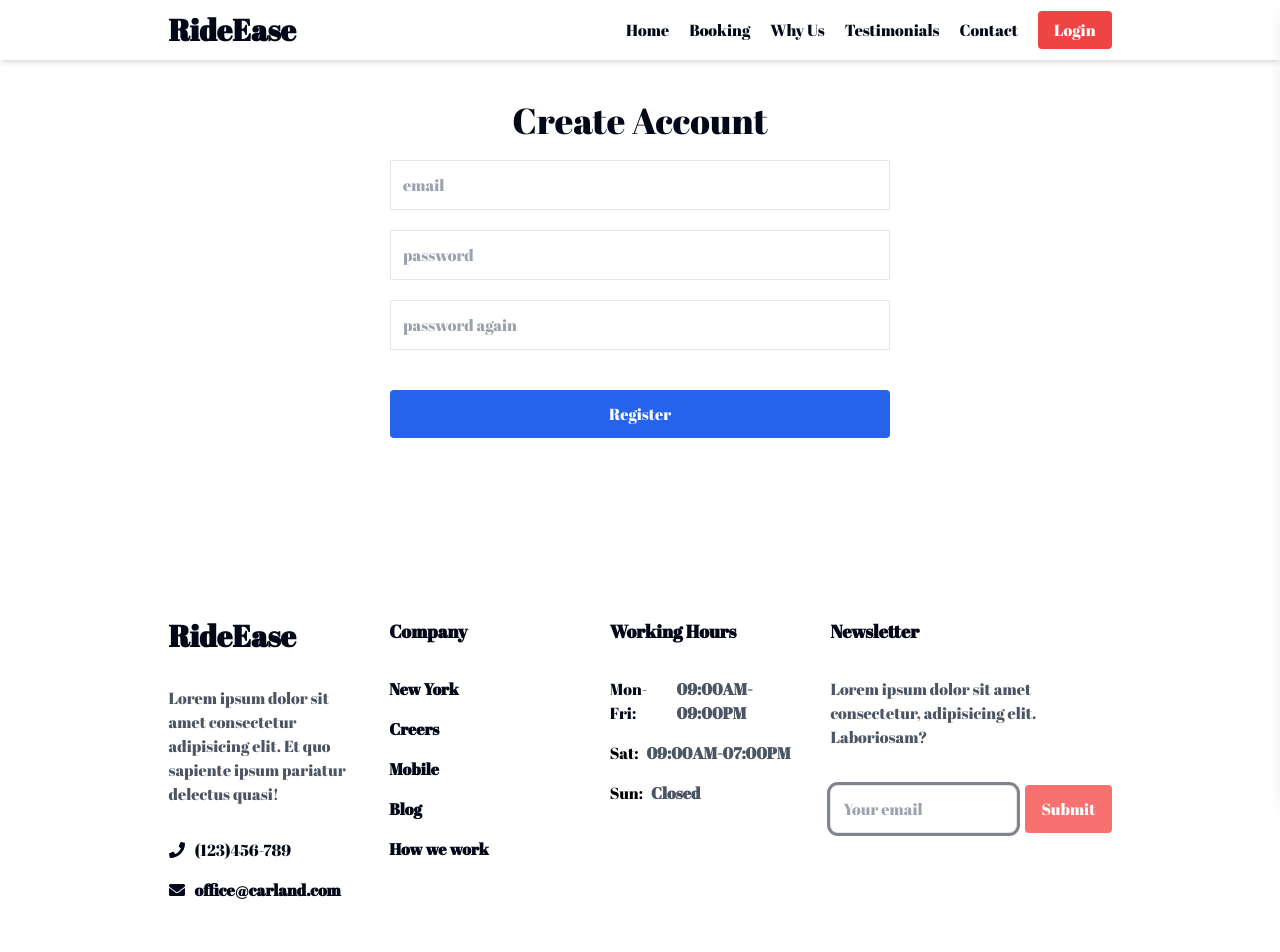
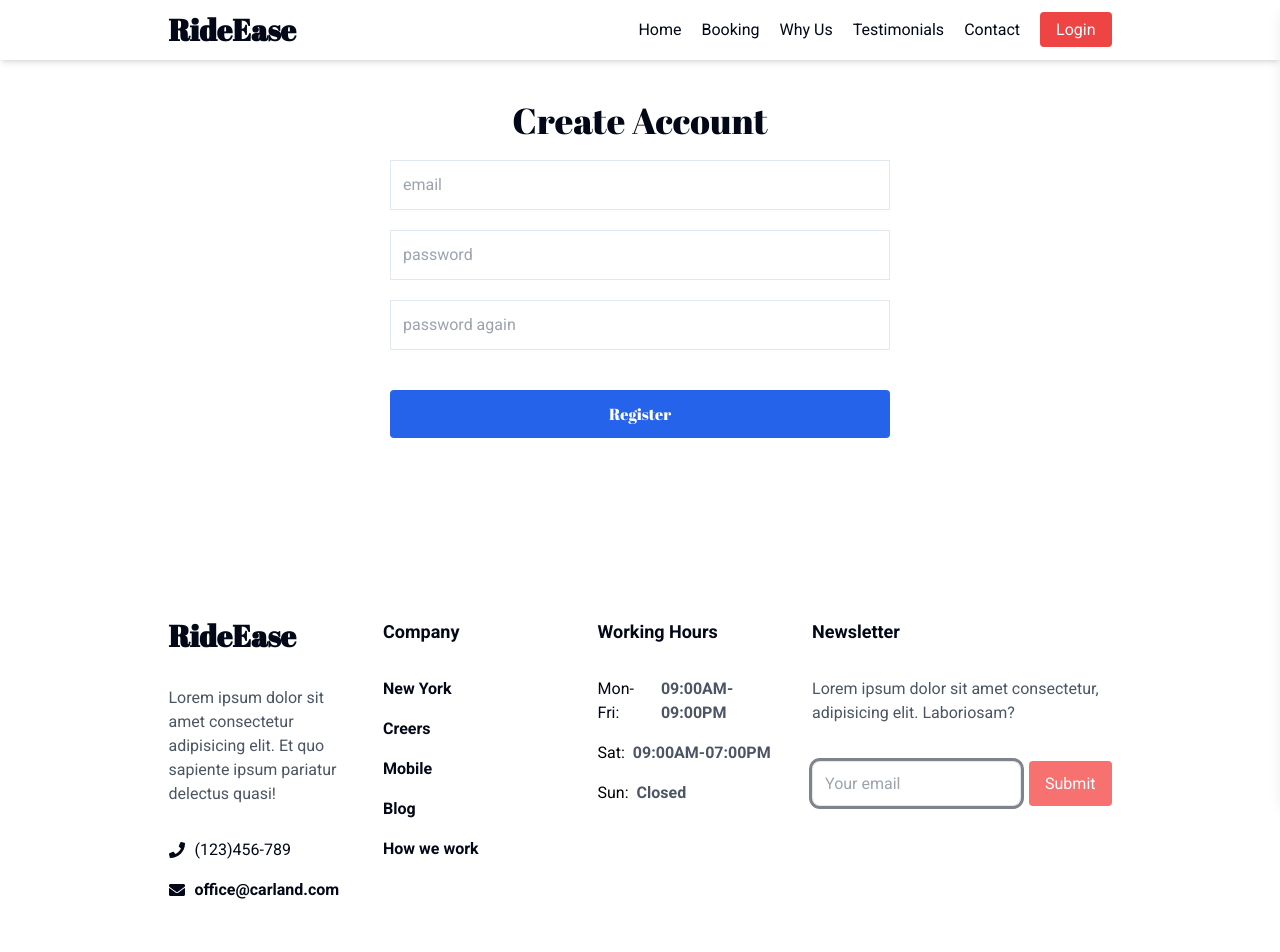
Before and after one commit to teslimakintunde/fullstack-ride-app, a Next.js app: page /register in a window 1280 px wide. Shown: the top 952 px of the page. Built offline with nearby package versions, Linux system fonts and the light colour scheme; no server answers.

Commit message:
correcting fonts and seo metadata

```diff
--- a/src/app/(auth)/login/page.tsx
+++ b/src/app/(auth)/login/page.tsx
@@ -24,7 +24,7 @@ const LoginPage = () => {
   console.log(data, status);
   return (
     <section>
-      <div className=" max-w-[700px] mx-auto bg-slate-100 flex flex-col gap-8 items-center justify-center my-32 rounded-sm">
+      <div className=" max-w-[700px] mx-auto bg-slate-100 flex flex-col gap-8 items-center justify-center my-32 rounded-sm shadow-md">
         <div className="mt-16">
           <h1 className="text-3xl font-medium ">Sign In</h1>
         </div>
--- a/src/app/admin-page/page.tsx
+++ b/src/app/admin-page/page.tsx
@@ -87,8 +87,13 @@ const AdminPage = () => {
   return (
     <section>
       <div className="container mt-[100px]">
-        <h1 className="text-4xl font-medium mb-9 ">Upload Your Car Details</h1>
-        <form onSubmit={handleSubmit} className="flex flex-col max-w-[60%]">
+        <h1 className="lg:text-4xl text-[20px] md:text-[36px] font-medium mb-9 ">
+          Upload Your Car Details
+        </h1>
+        <form
+          onSubmit={handleSubmit}
+          className="flex flex-col md:max-w-[60%] font-roboto"
+        >
           <select
             name=""
             id=""
--- a/src/app/booking-page/page.tsx
+++ b/src/app/booking-page/page.tsx
@@ -69,7 +69,7 @@ const BookingPageContent = () => {
   }, [status, router]);
 
   return (
-    <div className="lg:pt-20 border">
+    <div className="lg:pt-20 border font-roboto">
       <div className="hidden lg:flex justify-center items-center lg:mt-10  ml-24">
         <div className="grid grid-cols-4 gap-5 mt-5 items-center w-[75%]">
           {steps.map((item, index) => (
--- a/src/app/page.tsx
+++ b/src/app/page.tsx
@@ -9,7 +9,7 @@ import React from "react";
 
 const HomePage = async () => {
   return (
-    <main className="relative">
+    <main className="relative font-roboto">
       <HeroSection />
       <AboutUs />
       <Services />
--- a/src/components/footer/Footer.tsx
+++ b/src/components/footer/Footer.tsx
@@ -22,12 +22,12 @@ const Footer = () => {
             <Link href={"/"}>
               <span className="text-3xl font-bold">RideEase</span>
             </Link>
-            <div className="text-gray-600">
+            <div className="text-gray-600 font-roboto">
               Lorem ipsum dolor sit amet consectetur adipisicing elit. Et quo
               sapiente ipsum pariatur delectus quasi!
             </div>
             {/* phone and email */}
-            <div className="flex flex-col gap-y-4 font-semibold">
+            <div className="flex flex-col gap-y-4 font-semibold font-roboto">
               <div className="flex items-center gap-x-[10px]">
                 <FaPhone />
                 <div className="font-medium">(123)456-789</div>
@@ -39,7 +39,7 @@ const Footer = () => {
             </div>
           </div>
 
-          <div className="flex-1 flex flex-col xl:items-center">
+          <div className="flex-1 font-roboto flex flex-col xl:items-center">
             <div>
               <h3 className="h3 font-bold mb-8">Company</h3>
               <ul className="flex flex-col gap-y-4 font-semibold">
@@ -61,7 +61,7 @@ const Footer = () => {
               </ul>
             </div>
           </div>
-          <div className="flex-1">
+          <div className="flex-1 font-roboto">
             <h3 className="h3 font-bold mb-8">Working Hours</h3>
             <div className="flex flex-col gap-y-4">
               <div className="flex gap-x-2">
@@ -82,7 +82,7 @@ const Footer = () => {
               </div>
             </div>
           </div>
-          <div className="flex-1">
+          <div className="flex-1 font-roboto">
             <h3 className="h3 font-bold mb-8">Newsletter</h3>
             <div className="mb-9 text-gray-600">
               Lorem ipsum dolor sit amet consectetur, adipisicing elit.
--- a/src/components/hero/HeroSection.tsx
+++ b/src/components/hero/HeroSection.tsx
@@ -6,7 +6,7 @@ import { fadeIn } from "../../../variant";
 
 const HeroSection = () => {
   return (
-    <section className="container py-10 ">
+    <section className="container py-10 font-roboto ">
       <div className="grid grid-cols-1 lg:grid-cols-2  items-center justify-center pt-[13vh]">
         <div className="flex-1">
           <motion.h1
--- a/src/components/login-form/LoginForm.tsx
+++ b/src/components/login-form/LoginForm.tsx
@@ -62,7 +62,10 @@ const LoginForm = () => {
   };
   return (
     <section className="md:w-[60%] w-full p-3 md:p-0">
-      <form onSubmit={handleLogin} className="flex flex-col gap-5 w-full">
+      <form
+        onSubmit={handleLogin}
+        className="flex flex-col gap-5 w-full font-roboto"
+      >
         <input
           type="email"
           placeholder="example.com"
--- a/src/components/navbar/NavMenu.tsx
+++ b/src/components/navbar/NavMenu.tsx
@@ -37,7 +37,7 @@ const NavMenu: React.FC<NavMenuProps> = ({ session }) => {
       <Link href={"/"}>
         <span className="text-3xl font-bold">RideEase</span>
       </Link>
-      <ul className="hidden md:flex flex-row gap-x-5 items-center">
+      <ul className="hidden md:flex flex-row gap-x-5 items-center font-roboto">
         <Link href={"/"}>
           <li>Home</li>
         </Link>
--- a/src/components/register-form/RegisterForm.tsx
+++ b/src/components/register-form/RegisterForm.tsx
@@ -45,7 +45,7 @@ const RegisterForm = () => {
             name="email"
             value={email}
             onChange={(e) => setEmail(e.target.value)}
-            className="px-3 py-3 w-full my-5 border"
+            className="px-3 py-3 w-full my-5 border font-roboto"
           />
           <input
             type="password"
@@ -53,7 +53,7 @@ const RegisterForm = () => {
             name="password"
             value={password}
             onChange={(e) => setPassword(e.target.value)}
-            className="px-3 py-3 w-full border"
+            className="px-3 py-3 w-full border font-roboto"
           />
           <input
             type="password"
@@ -61,7 +61,7 @@ const RegisterForm = () => {
             name="passwordRepeat"
             value={passwordRepeat}
             onChange={(e) => setPasswordRepeat(e.target.value)}
-            className="px-3 py-3 w-full my-5 border"
+            className="px-3 py-3 w-full my-5 border font-roboto"
           />
           {error && <p className="text-red-500">{error}</p>}
           <button
```
